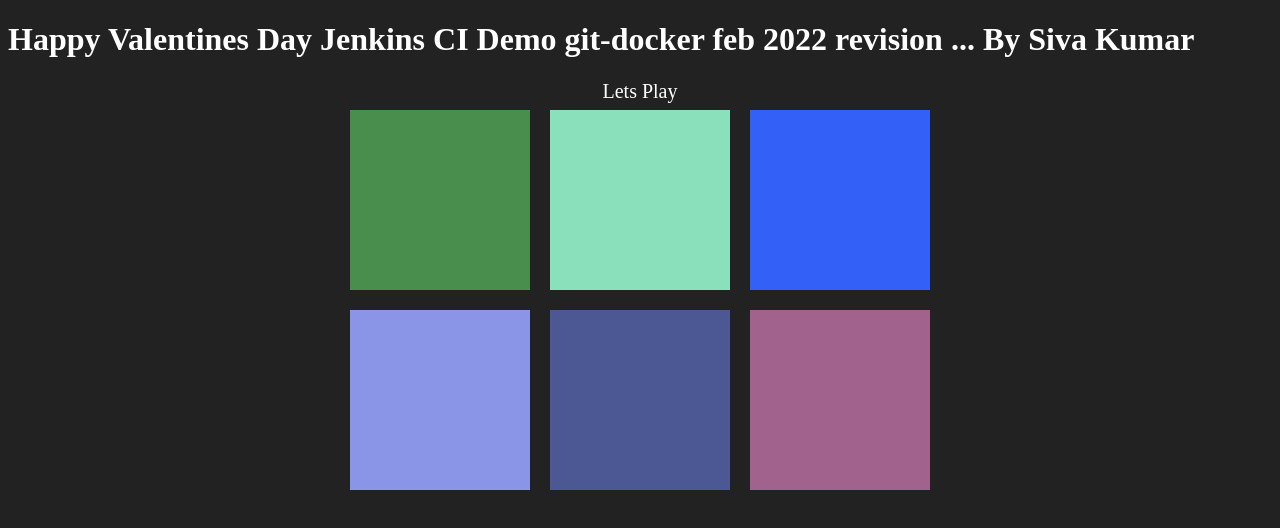
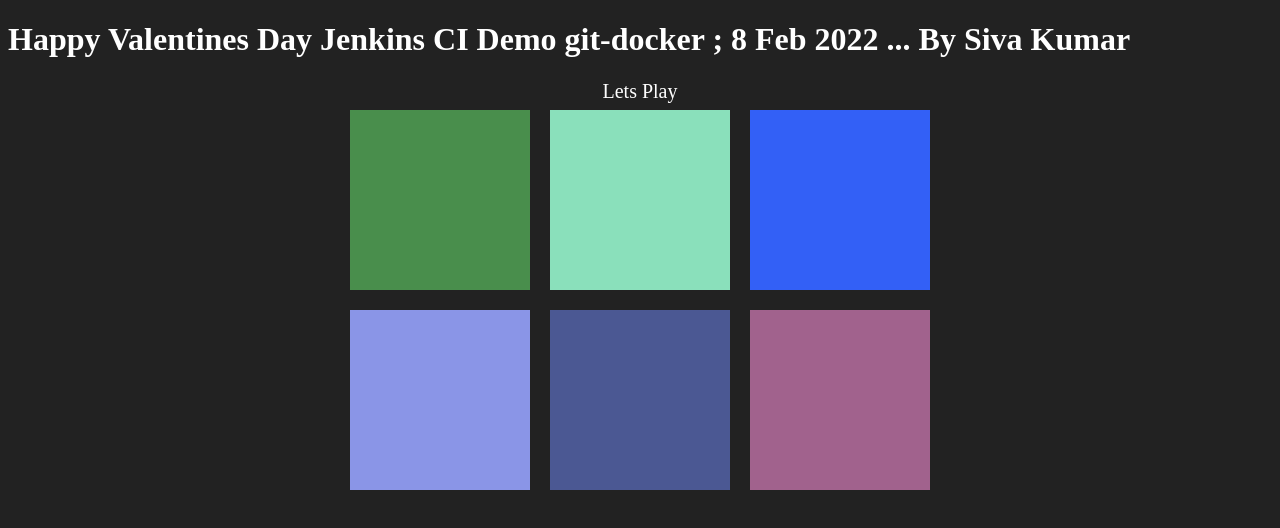
Before and after one commit to SivaKumar2606/webhookjenkinstesting, a plain HTML site: page index.html in a window 1280 px wide. Drawn offline with Linux system fonts and the light colour scheme.

Commit message:
Update index.html

```diff
--- a/index.html
+++ b/index.html
@@ -8,7 +8,7 @@
 	<title>Color Game</title>
 </head>
 <body>
-	<h1> Happy Valentines Day Jenkins CI Demo git-docker feb 2022 revision ... By Siva Kumar</h1>
+	<h1> Happy Valentines Day Jenkins CI Demo git-docker ; 8 Feb 2022 ... By Siva Kumar</h1>
 	<div id="smallcont">
 		<div></div>
 		<div id="try1">Lets Play</div>
```
